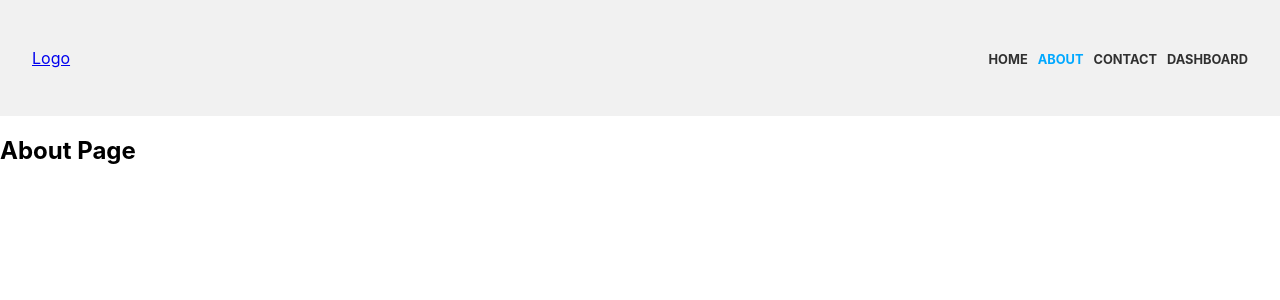
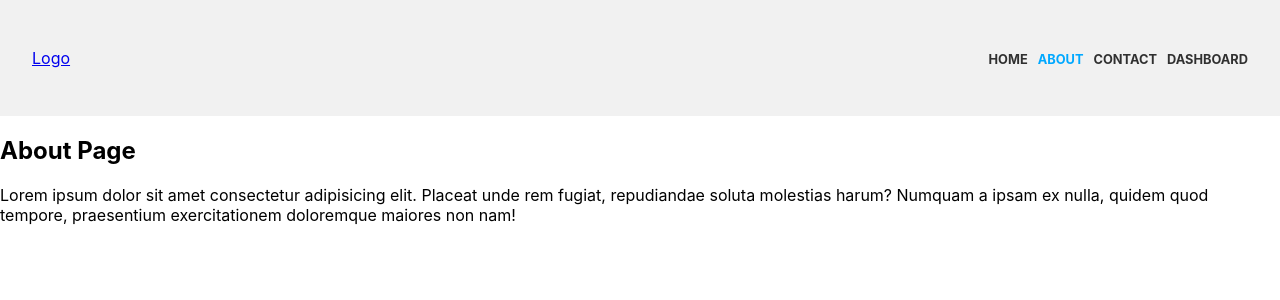
Before and after one commit to hatter8/router-app, a React (Create React App) app: page /about in a window 1280 px wide. Shown: the top 300 px of the page. Built offline with nearby package versions, Linux system fonts and the light colour scheme.

Commit message:
Update About.js
Update 1 to about page

```diff
--- a/src/components/About.js
+++ b/src/components/About.js
@@ -7,6 +7,8 @@ export default function About() {
             <>
                 <div className="">
                     <h2>About Page</h2>
+                    <p>Lorem ipsum dolor sit amet consectetur adipisicing elit. Placeat unde rem fugiat, repudiandae soluta molestias harum? Numquam a ipsam ex nulla, quidem quod tempore, praesentium exercitationem doloremque maiores non nam!</p>
+
                 </div>
             </>
         )
```
